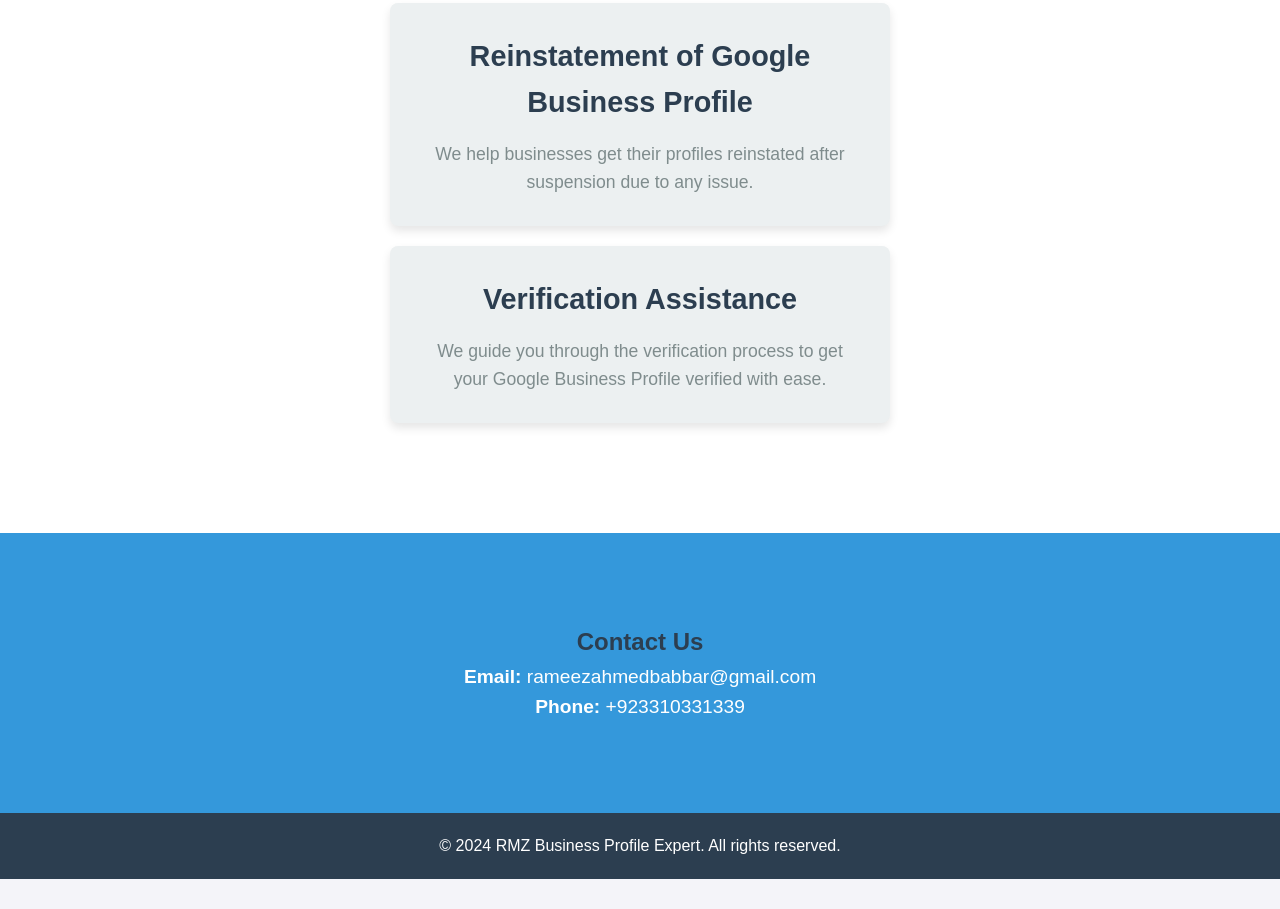
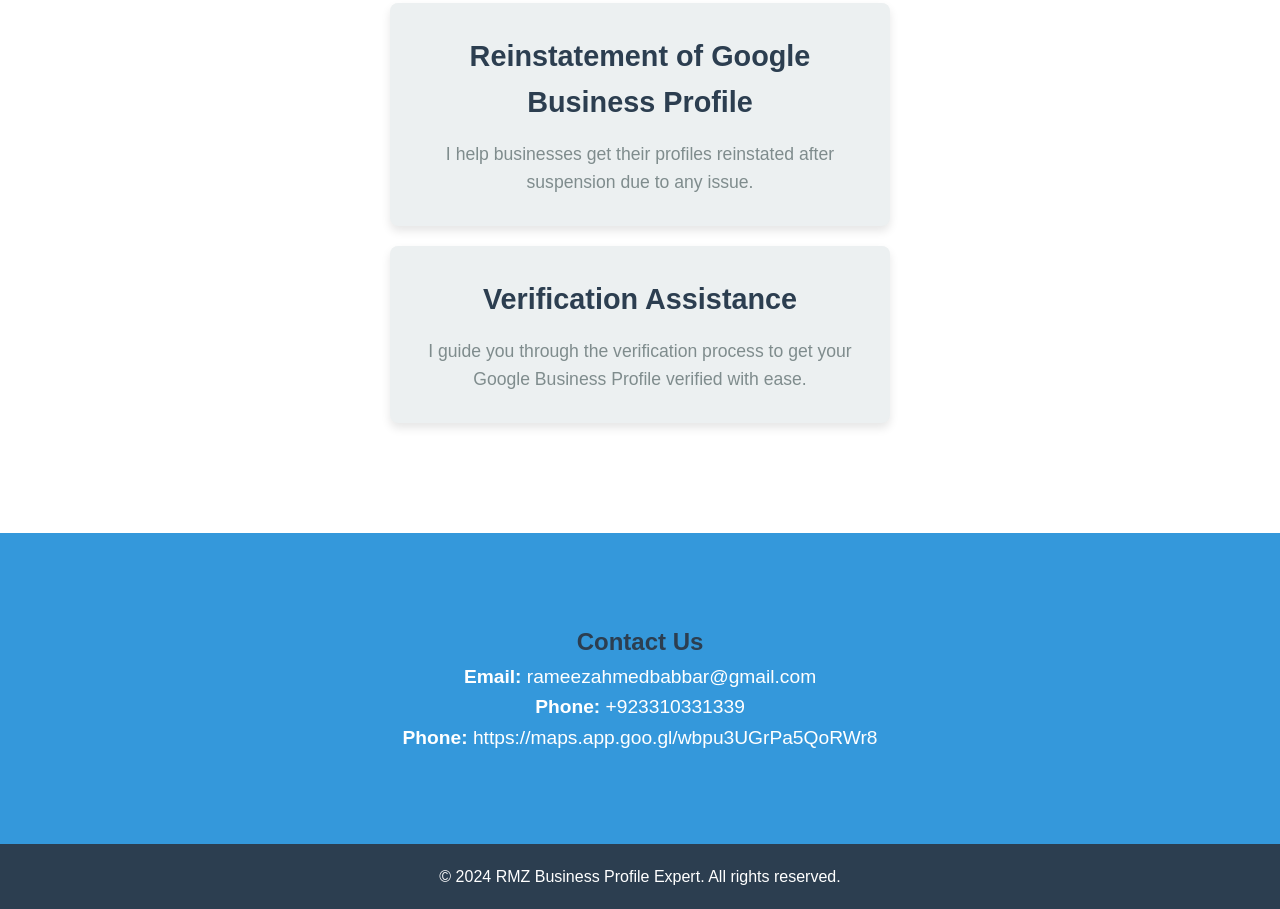
Before and after one commit to rameezahmedbabbar/index.html, a plain HTML site: page index.html in a window 1280 px wide. Shown: the part 369-1278 px from the top of the page. Before the commit the page ends 1248 px from the top, so only its background shows below. Drawn offline with Linux system fonts and the light colour scheme.

Commit message:
Update index.html

```diff
--- a/index.html
+++ b/index.html
@@ -20,11 +20,11 @@
             <h2>Our Services</h2>
             <div class="service-item">
                 <h3>Reinstatement of Google Business Profile</h3>
-                <p>We help businesses get their profiles reinstated after suspension due to any issue.</p>
+                <p>I help businesses get their profiles reinstated after suspension due to any issue.</p>
             </div>
             <div class="service-item">
                 <h3>Verification Assistance</h3>
-                <p>We guide you through the verification process to get your Google Business Profile verified with ease.</p>
+                <p>I guide you through the verification process to get your Google Business Profile verified with ease.</p>
             </div>
         </div>
     </section>
@@ -35,6 +35,7 @@
             <div class="contact-info">
                 <p><strong>Email:</strong> <a href="mailto:rameezahmedbabbar@gmail.com">rameezahmedbabbar@gmail.com</a></p>
                 <p><strong>Phone:</strong> <a href="tel:+923310331339">+923310331339</a></p>
+                <p><strong>Phone:</strong> <a href="Address:H.No. 10/A, Star Bungalows, Nasim Nagar Qasimabad, Hyderabad, Sindh 71000, Pakistan">https://maps.app.goo.gl/wbpu3UGrPa5QoRWr8</a></p>
             </div>
         </div>
     </section>
```
